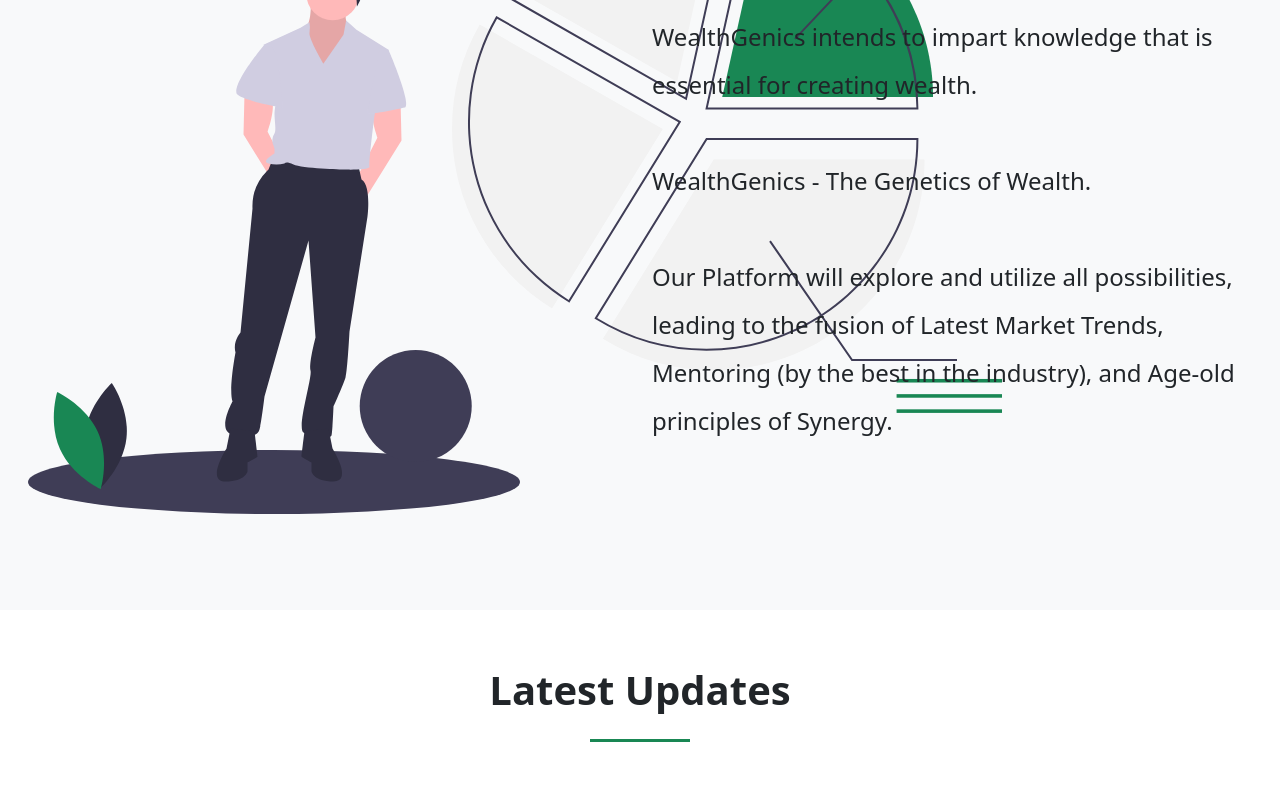
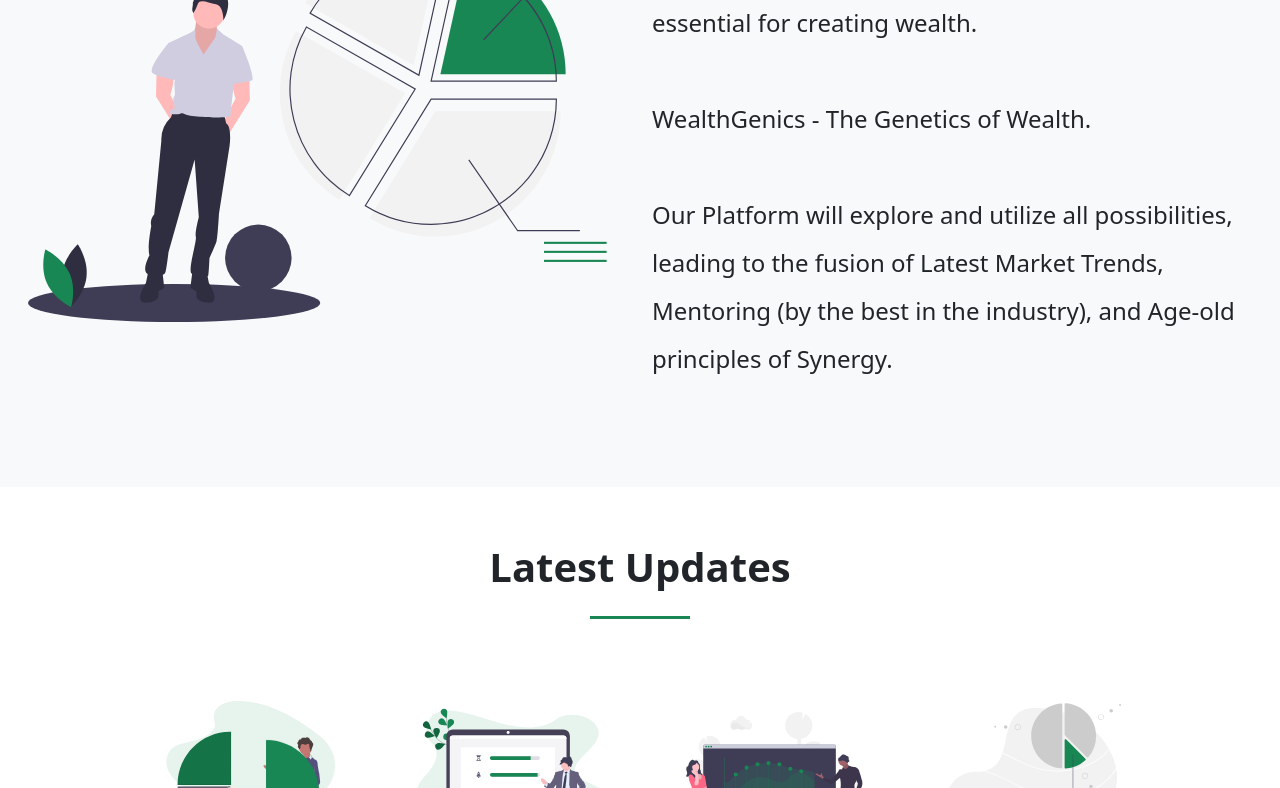
Before and after one commit to csfx-py/tradeLanding, a plain HTML site: page index.html in a window 1280 px wide. Shown: the part 337-1125 px from the top of the page. Drawn offline with nearby package versions, Linux system fonts and the light colour scheme.

Commit message:
first commit

```diff
--- a/index.html
+++ b/index.html
@@ -50,7 +50,7 @@
     <div class="conatiner-fluid bg-light py-5">
       <div class="h-100 row align-items-center mx-0 py-5 px-3">
         <div class="col-6">
-          <img src="assets/images/undraw_segment_analysis_bdn4.svg" alt="" />
+          <img src="assets/images/undraw_segment_analysis_bdn4.svg" alt="" width="100%"/>
         </div>
         <div class="col-6">
           <h1 class="fs-1 text-break text text-dark fw-bold">
```
